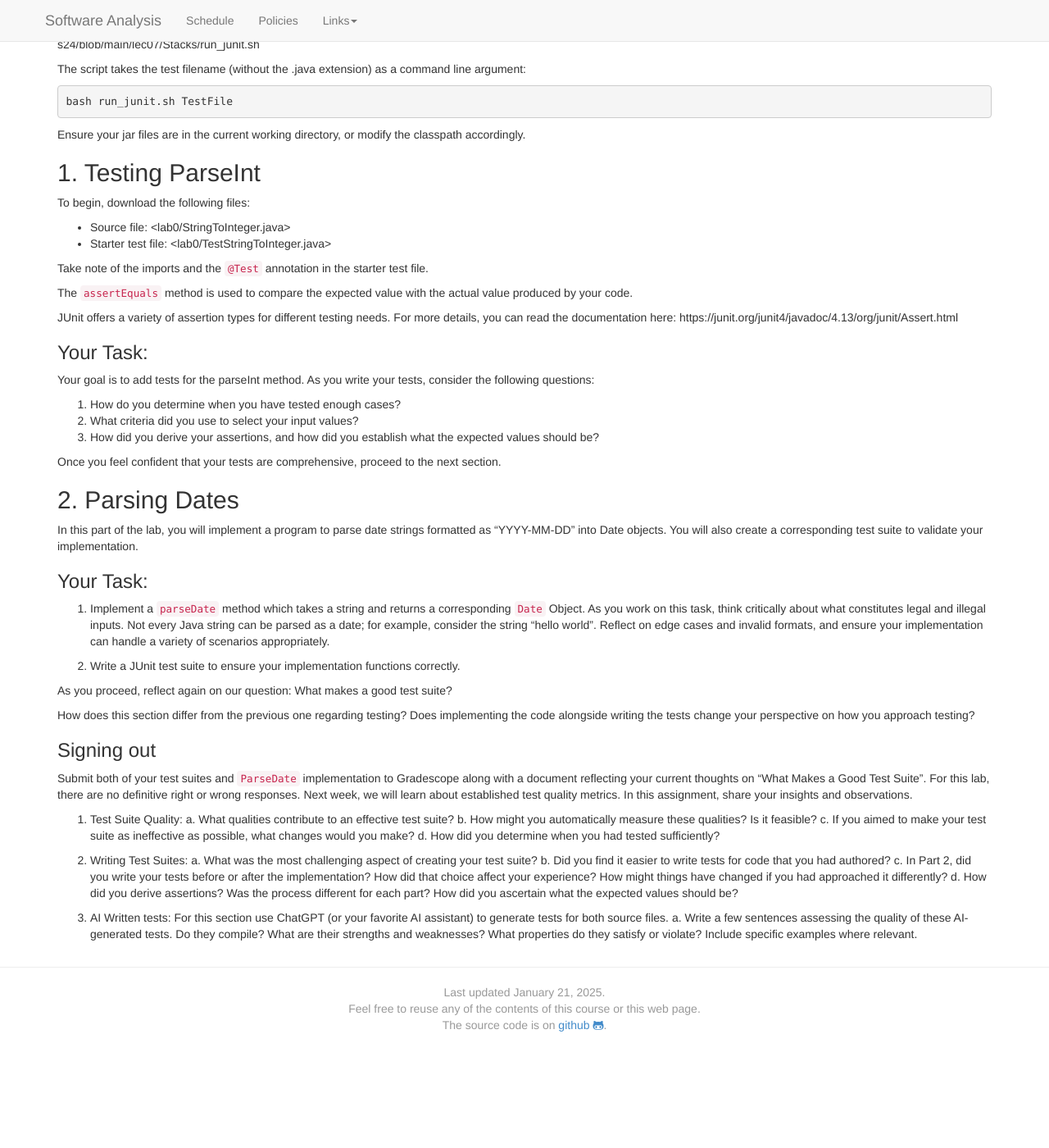
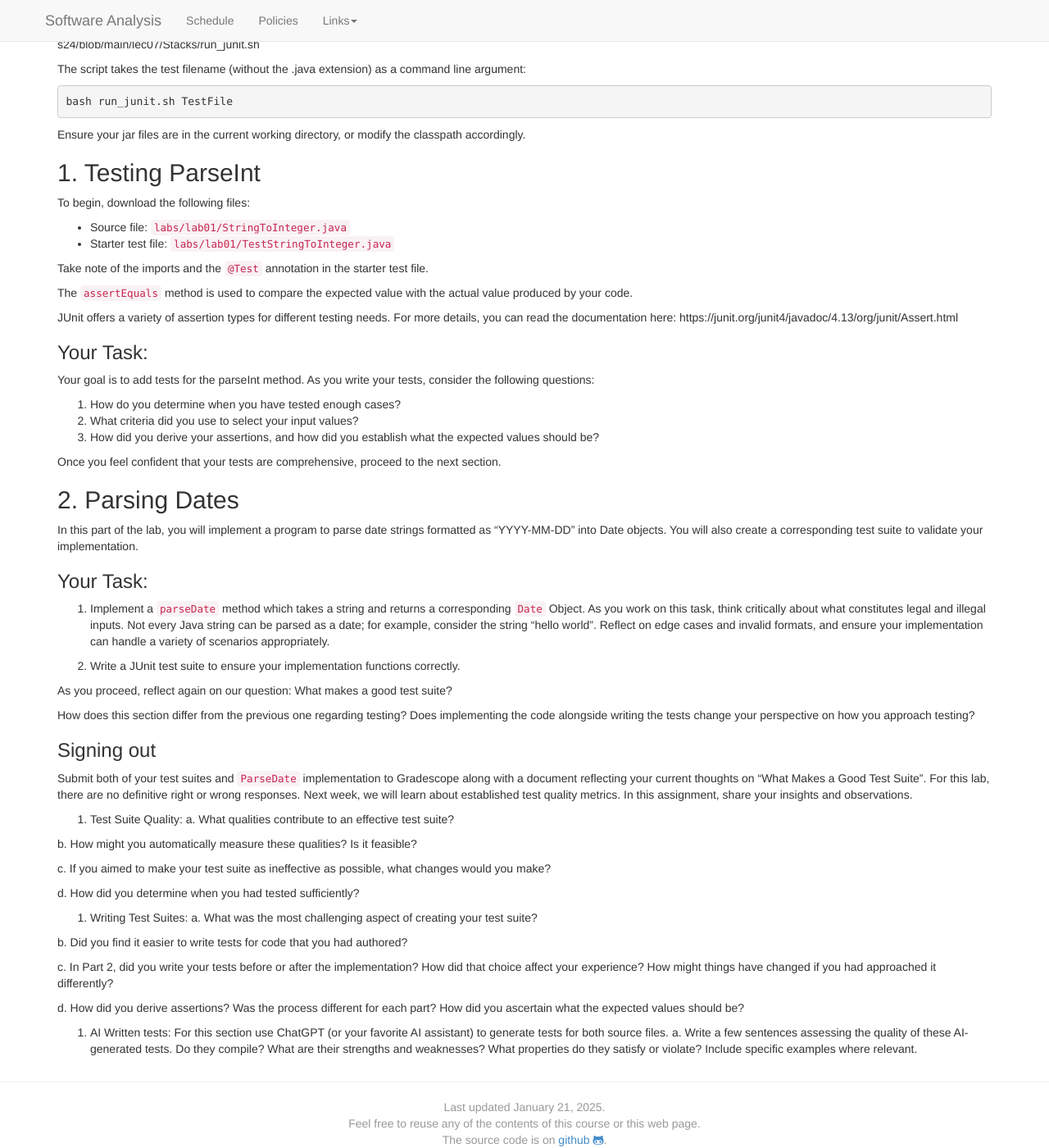
Before and after one commit to bmc-cs-software-analysis/383, a Jekyll site: the page built from labs/Lab01.md, in a window 1280 px wide and 1400 px high, scrolled down 756 px. Shown: the whole window at 82% size. Built offline with Jekyll 4.4.1, drawn with Linux system fonts in a browser that asks for light colours; nearby versions of some CDN libraries; before the commit the page ends 2016 px from its top, so only the background shows below that; some of the changed lines change nothing that is shown; some of the changed text lies outside the part shown.

Commit message:
Update Lab01.md

```diff
--- a/labs/Lab01.md
+++ b/labs/Lab01.md
@@ -2,7 +2,7 @@
 layout: default
 title: "What Makes a Good Test Suite?"
 type: Lab
-number: 00
+number: 01
 active_tab: lab
 release_date: 2024-01-22
 
@@ -98,8 +98,8 @@ Ensure your jar files are in the current working directory, or modify the classp
 ## 1. Testing ParseInt
 
 To begin, download the following files:
-- Source file: <lab0/StringToInteger.java>
-- Starter test file: <lab0/TestStringToInteger.java>
+- Source file: `labs/lab01/StringToInteger.java`
+- Starter test file: `labs/lab01/TestStringToInteger.java`
 
 Take note of the imports and the `@Test` annotation in the starter test file.
 
@@ -136,15 +136,24 @@ Submit both of your test suites and `ParseDate` implementation to Gradescope alo
 
 1. Test Suite Quality:
 a. What qualities contribute to an effective test suite?
+
 b. How might you automatically measure these qualities? Is it feasible?
+
 c. If you aimed to make your test suite as ineffective as possible, what changes would you make?
+
 d. How did you determine when you had tested sufficiently?
 
-2. Writing Test Suites:
+3. Writing Test Suites:
 a. What was the most challenging aspect of creating your test suite?
+
 b. Did you find it easier to write tests for code that you had authored?
+
 c. In Part 2, did you write your tests before or after the implementation? How did that choice affect your experience? How might things have changed if you had approached it differently?
+
 d. How did you derive assertions? Was the process different for each part? How did you ascertain what the expected values should be?
 
-3. AI Written tests: For this section use ChatGPT (or your favorite AI assistant) to generate tests for both source files.
-a. Write a few sentences assessing the quality of these AI-generated tests. Do they compile? What are their strengths and weaknesses? What properties do they satisfy or violate? Include specific examples where relevant.
+5. AI Written tests: For this section use ChatGPT (or your favorite AI assistant) to generate tests for both source files.
+a. Write a few sentences assessing the quality of these AI-generated tests.
+Do they compile?
+What are their strengths and weaknesses? What properties do they satisfy or violate?
+Include specific examples where relevant.
```
